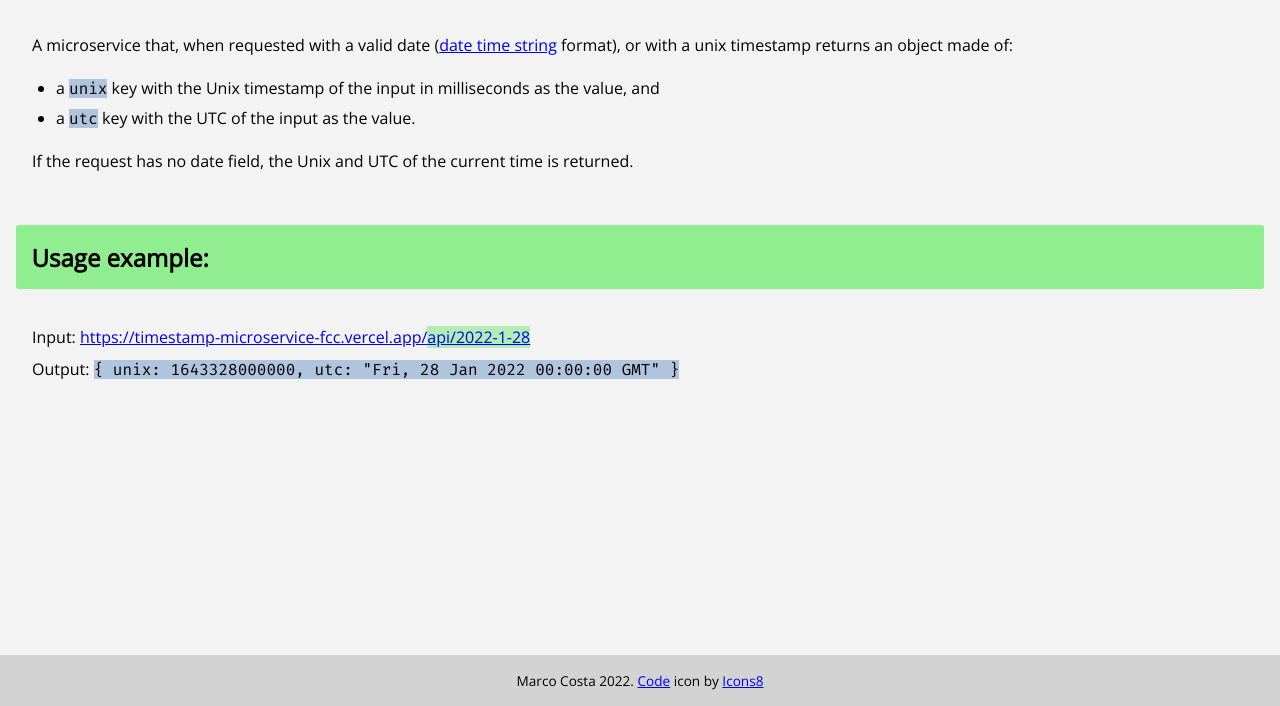
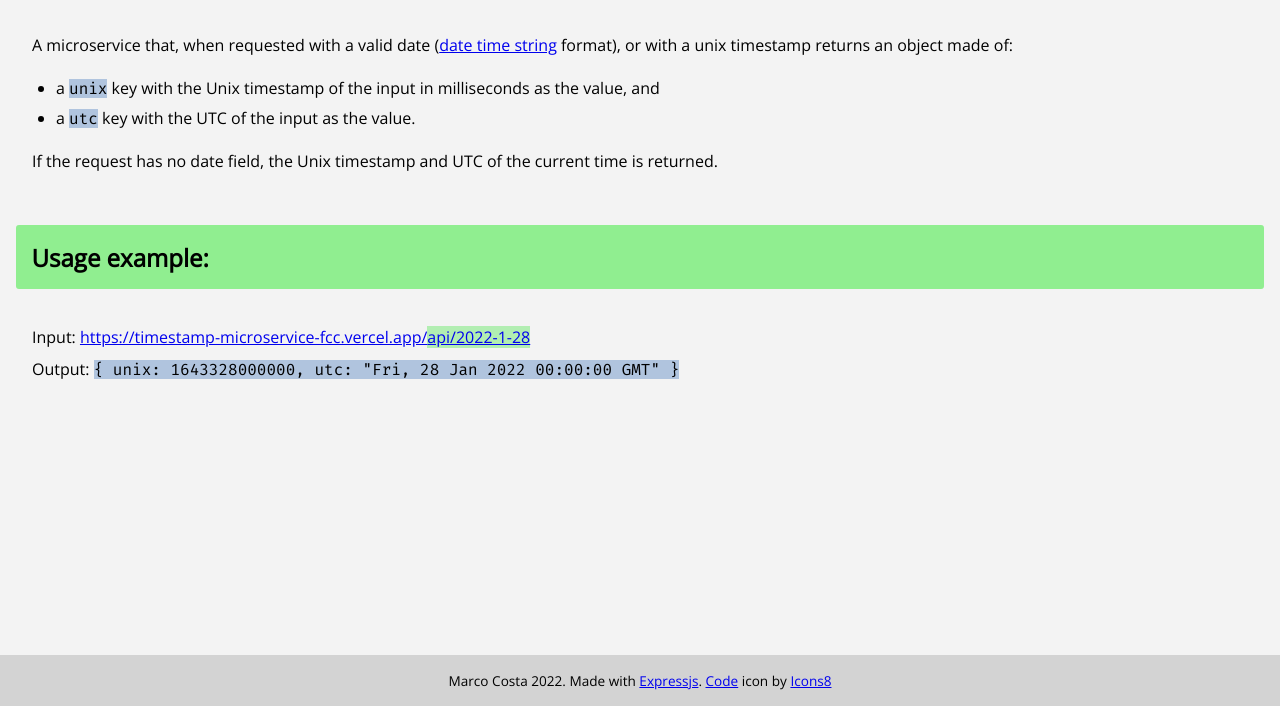
Before and after one commit to marcocosta1618/microservice-timestamp, a website: page views/index.html in a window 1280 px wide. Shown: the part 94-800 px from the top of the page. Drawn offline with nearby package versions, Linux system fonts and the light colour scheme.

Commit message:
Minor changes in index.html and style.css
Signed-off-by: marcocosta1618 <marcocosta1618@gmail.com>

```diff
--- a/public/style.css
+++ b/public/style.css
@@ -59,6 +59,7 @@ span {
 
 footer {
    flex-shrink: 0;
+   margin-top: 3rem;
    padding: 0.75rem;
    text-align: center;
    font-size: 0.85rem;
--- a/views/index.html
+++ b/views/index.html
@@ -24,7 +24,7 @@
          <li>a <code>unix</code> key with the Unix timestamp of the input in milliseconds as the value, and</li>
          <li>a <code>utc</code> key with the UTC of the input as the value.</li>
       </ul>
-      <p>If the request has no date field, the Unix and UTC of the current time is returned.</p>
+      <p>If the request has no date field, the Unix timestamp and UTC of the current time is returned.</p>
       <h2>Usage example:</h2>
       <p>
          Input:
@@ -43,8 +43,9 @@
       </p>
    </div>
    <footer>
-      <p>Marco Costa 2022. <a target="_blank" href="https://icons8.com/icon/43988/code">Code</a> icon by <a
-            target="_blank" href="https://icons8.com">Icons8</a></p>
+      <p>Marco Costa 2022. Made with <a target="_blank" href="https://expressjs.com/" rel="noreferrer">Expressjs</a>. <a target="_blank"
+            href="https://icons8.com/icon/43988/code" rel="noreferrer">Code</a> icon by <a target="_blank"
+            href="https://icons8.com" rel="noreferrer">Icons8</a></p>
    </footer>
 </body>
 
```
